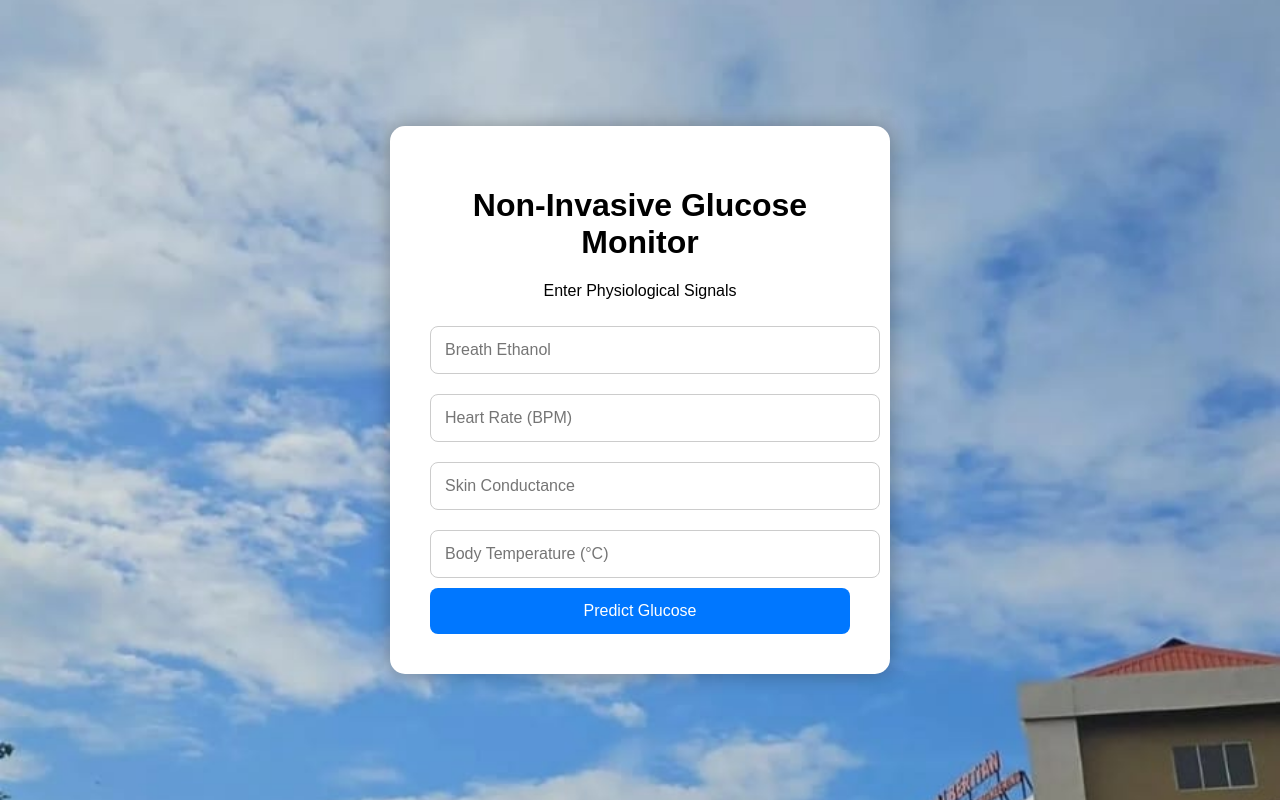
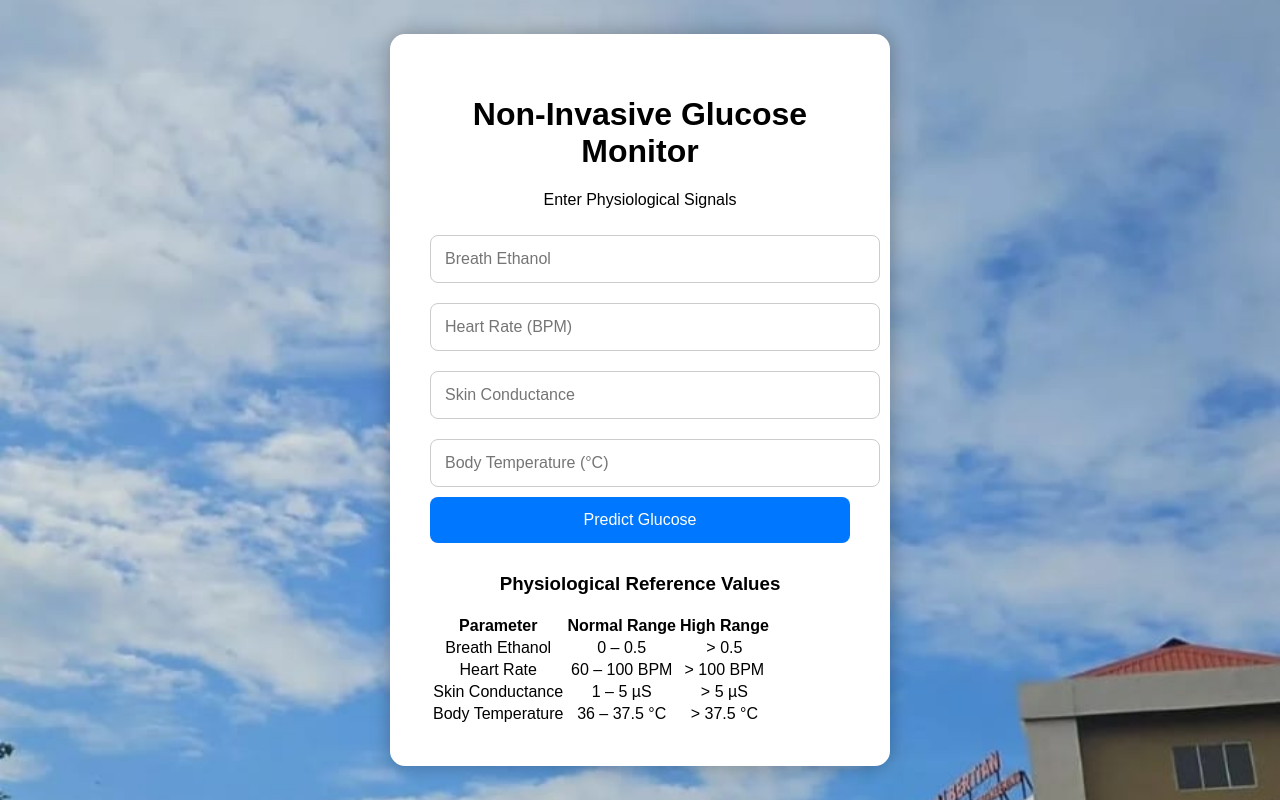
Before and after one commit to GlucosePrediction/glucose-predictor, a Flask app: page / in a window 1280 px wide. Run offline with Flask 3, Linux system fonts and the light colour scheme; parts of the project's set-up code (start-up, migrations or seed data) failed here and were passed over; some libraries are stand-ins or nearby versions.

Commit message:
Update index.html

```diff
--- a/templates/index.html
+++ b/templates/index.html
@@ -76,7 +76,41 @@ chart.draw(data, options);
 </script>
 
 {% endif %}
+<h3 style="margin-top:30px;">Physiological Reference Values</h3>
 
+<table>
+
+<tr>
+<th>Parameter</th>
+<th>Normal Range</th>
+<th>High Range</th>
+</tr>
+
+<tr>
+<td>Breath Ethanol</td>
+<td>0 – 0.5</td>
+<td>> 0.5</td>
+</tr>
+
+<tr>
+<td>Heart Rate</td>
+<td>60 – 100 BPM</td>
+<td>> 100 BPM</td>
+</tr>
+
+<tr>
+<td>Skin Conductance</td>
+<td>1 – 5 µS</td>
+<td>> 5 µS</td>
+</tr>
+
+<tr>
+<td>Body Temperature</td>
+<td>36 – 37.5 °C</td>
+<td>> 37.5 °C</td>
+</tr>
+
+</table>
 </div>
 
 </body>
```
